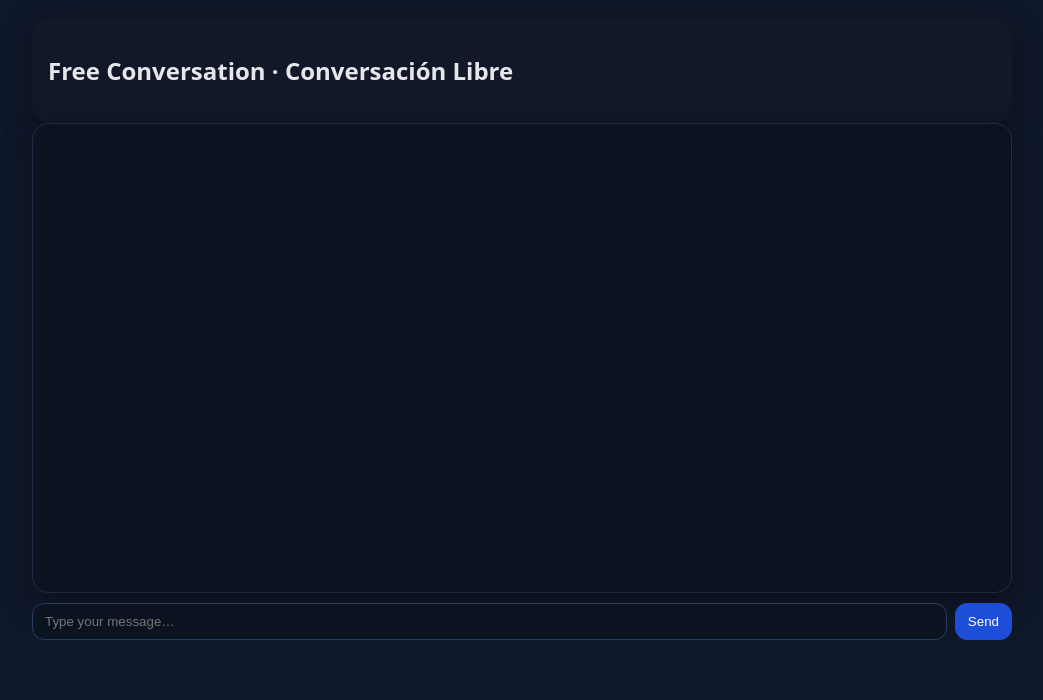
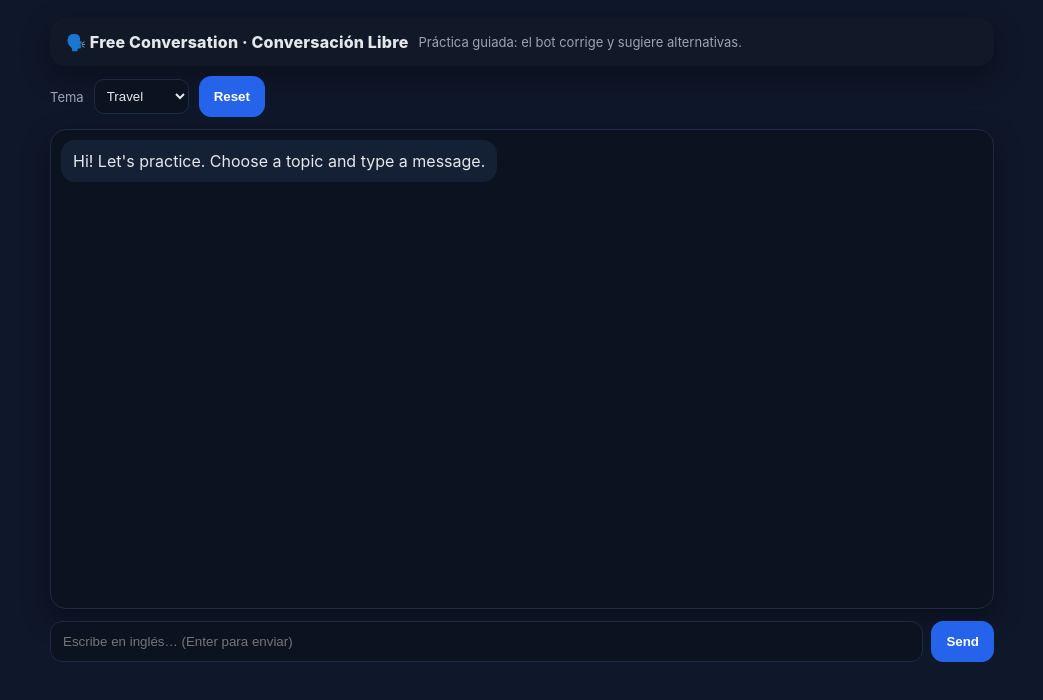
Before and after one commit to robertoleandrososa/englishchat-backend, a website: page public/chat/index.html in a window 1280 px wide. Shown: the whole page, without its empty margins (118-1161 px from the left). Drawn offline with Linux system fonts and the light colour scheme.

Commit message:
Update index.html

```diff
--- a/public/chat/index.html
+++ b/public/chat/index.html
@@ -5,49 +5,155 @@
 <meta name="viewport" content="width=device-width, initial-scale=1" />
 <title>Free Conversation · Chat IA</title>
 <style>
-  :root{ --bg:#0f172a; --card:#111827; --ink:#e5e7eb; --muted:#94a3b8; --blue:#1d4ed8; --shadow:0 10px 30px rgba(0,0,0,.35); }
-  html,body{margin:0;height:100%;background:var(--bg);color:var(--ink);font-family:system-ui,-apple-system,Segoe UI,Roboto,Inter,Arial,sans-serif}
+  :root{
+    --bg:#0f172a; --card:#111827; --ink:#e5e7eb; --muted:#9aa5b1;
+    --blue:#2563eb; --line:#1f2a44; --bubble:#142034; --you:#173763;
+    --shadow:0 10px 28px rgba(0,0,0,.35);
+  }
+  *{box-sizing:border-box}
+  html,body{height:100%;margin:0;background:var(--bg);color:var(--ink);
+    font-family:Inter,system-ui,-apple-system,Segoe UI,Roboto,Arial,sans-serif}
   .wrap{max-width:980px;margin:0 auto;padding:18px}
-  .card{background:var(--card);border-radius:18px;box-shadow:var(--shadow);padding:16px}
-  .chat{display:flex;flex-direction:column;gap:10px;height:56vh;overflow:auto;padding:10px;background:#0b1220;border:1px solid #1f2a44;border-radius:16px}
-  .msg{max-width:84%;padding:10px 12px;border-radius:14px;line-height:1.35;white-space:pre-wrap}
-  .you{align-self:flex-end;background:#15315e}
-  .bot{align-self:flex-start;background:#142433}
-  .composer{display:flex;gap:8px;margin-top:10px}
-  .composer input{flex:1;background:#0b1220;border:1px solid #2a3c60;border-radius:12px;padding:10px 12px;color:var(--ink)}
-  button{background:var(--blue);border:1px solid var(--blue);color:#fff;border-radius:12px;padding:10px 12px;cursor:pointer}
+  .header{display:flex;align-items:center;gap:10px;background:var(--card);
+    border-radius:16px;padding:14px 16px;box-shadow:var(--shadow)}
+  .title{font-weight:800;letter-spacing:.2px}
+  .muted{color:var(--muted);font-size:13px}
+  .board{margin-top:12px;background:#0b1220;border:1px solid var(--line);
+    border-radius:16px;box-shadow:var(--shadow);padding:10px;height:60vh;overflow:auto}
+  .msg{max-width:85%;padding:10px 12px;border-radius:14px;line-height:1.38;
+    white-space:pre-wrap;word-wrap:break-word}
+  .msg.user{background:var(--you);align-self:flex-end}
+  .msg.bot{background:var(--bubble);align-self:flex-start}
+  .stream{display:flex;flex-direction:column;gap:10px}
+  .composer{display:flex;gap:8px;margin-top:12px}
+  .input{flex:1;background:#0b1220;border:1px solid var(--line);
+    border-radius:12px;color:var(--ink);padding:12px}
+  button{background:var(--blue);border:1px solid var(--blue);color:#fff;
+    border-radius:12px;padding:12px 14px;cursor:pointer;font-weight:600}
+  button[disabled]{opacity:.6;cursor:not-allowed}
+  .row{display:flex;gap:10px;align-items:center;margin-top:10px}
+  .select{background:#0b1220;border:1px solid var(--line);color:var(--ink);
+    border-radius:10px;padding:8px}
+  .error{margin-top:8px;color:#fca5a5;font-size:13px}
+  @media (max-width:560px){
+    .header{flex-direction:column;align-items:flex-start}
+  }
 </style>
 </head>
 <body>
   <div class="wrap">
-  <div class="card"><h2>Free Conversation · Conversación Libre</h2></div>
-  <div id="chat" class="chat card" aria-live="polite"></div>
+    <div class="header">
+      <div class="title">🗣️ Free Conversation · Conversación Libre</div>
+      <div class="muted">Práctica guiada: el bot corrige y sugiere alternativas.</div>
+    </div>
+
+    <div class="row">
+      <label class="muted">Tema</label>
+      <select id="topic" class="select">
+        <option value="travel" selected>Travel</option>
+        <option value="work">Work</option>
+        <option value="family">Family</option>
+        <option value="shopping">Shopping</option>
+        <option value="food">Food</option>
+      </select>
+      <button id="resetBtn" type="button">Reset</button>
+    </div>
+
+    <div class="board">
+      <div id="stream" class="stream"></div>
+    </div>
+
     <div class="composer">
-    <input id="input" type="text" placeholder="Type your message…" />
-    <button type="button" onclick="onSend()">Send</button>
+      <input id="input" class="input" type="text"
+             placeholder="Escribe en inglés… (Enter para enviar)" />
+      <button id="sendBtn" type="button">Send</button>
     </div>
+    <div id="err" class="error" role="status" aria-live="polite"></div>
   </div>
+
 <script>
-const BACKEND_URL = "https://TU-DOMINIO.vercel.app/api/englishchat";
+  // 🔗 Cambia solo si usas otro dominio principal en Vercel
+  const BACKEND_URL = "https://englishchat-backend.vercel.app/api/englishchat";
+
+  const $ = (id) => document.getElementById(id);
+  const stream = $("stream");
+  const input = $("input");
+  const sendBtn = $("sendBtn");
+  const resetBtn = $("resetBtn");
+  const errBox = $("err");
+  const topicSel = $("topic");
+
+  /** Historial mínimo para enviar contexto */
+  let history = [];
 
   function add(role, text){
-  const c=document.getElementById('chat'); const e=document.createElement('div');
-  e.className='msg '+(role==='user'?'you':'bot'); e.textContent=text; c.appendChild(e);
-  c.scrollTop=c.scrollHeight;
+    const div = document.createElement("div");
+    div.className = "msg " + (role === "user" ? "user" : "bot");
+    div.textContent = text;
+    stream.appendChild(div);
+    stream.parentElement.scrollTop = stream.parentElement.scrollHeight;
   }
 
-async function onSend(){
-  const i=document.getElementById('input'); const t=i.value.trim(); if(!t) return;
-  i.value=''; add('user', t);
+  function setBusy(b){
+    sendBtn.disabled = b;
+    input.disabled = b;
+  }
+
+  async function send(){
+    const text = input.value.trim();
+    if(!text) return;
+    input.value = "";
+    errBox.textContent = "";
+    add("user", text);
+    setBusy(true);
+
     try{
+      // mantenemos 6 últimos turnos como contexto liviano
+      history.push({role:"user", content:text});
+      history = history.slice(-6);
+
       const r = await fetch(BACKEND_URL, {
-      method:'POST', headers:{'Content-Type':'application/json'},
-      body: JSON.stringify({ topic:'travel', history:[{role:'user', content:t}] })
+        method: "POST",
+        headers: { "Content-Type": "application/json" },
+        body: JSON.stringify({
+          topic: topicSel.value,
+          history
+        })
       });
-    const d = await r.json();
-    add('bot', d.reply || '…');
-  }catch(err){ add('bot','⚠️ '+(err.message||err)); }
+
+      const data = await r.json();
+      if(!r.ok){
+        add("bot", "⚠️ Error del servidor.");
+        errBox.textContent = data?.detail || JSON.stringify(data);
+      }else{
+        const reply = data?.reply || "…";
+        add("bot", reply);
+        history.push({role:"assistant", content: reply});
+        history = history.slice(-6);
       }
+    }catch(e){
+      add("bot","⚠️ Conexión fallida.");
+      errBox.textContent = e?.message || String(e);
+    }finally{
+      setBusy(false);
+      input.focus();
+    }
+  }
+
+  // UI events
+  sendBtn.addEventListener("click", send);
+  input.addEventListener("keydown", (e)=>{
+    if(e.key === "Enter" && !e.shiftKey) { e.preventDefault(); send(); }
+  });
+  resetBtn.addEventListener("click", ()=>{
+    history = [];
+    stream.innerHTML = "";
+    errBox.textContent = "";
+    add("bot", "Hi! Let's practice. Choose a topic and type a message.");
+  });
+
+  // Mensaje inicial
+  add("bot", "Hi! Let's practice. Choose a topic and type a message.");
 </script>
 </body>
 </html>
```
Lines whose indentation alone changed are shown as unchanged.
